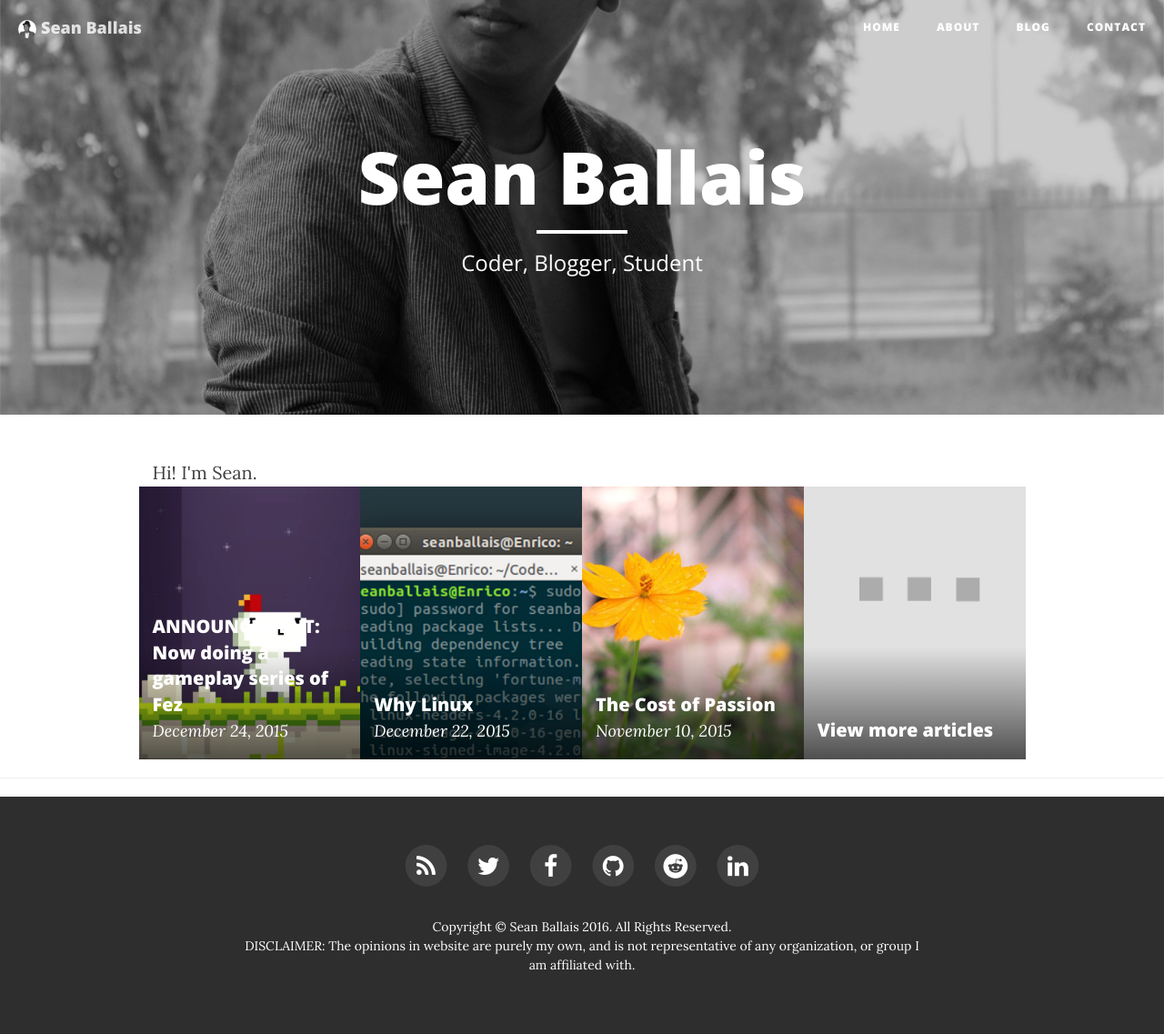
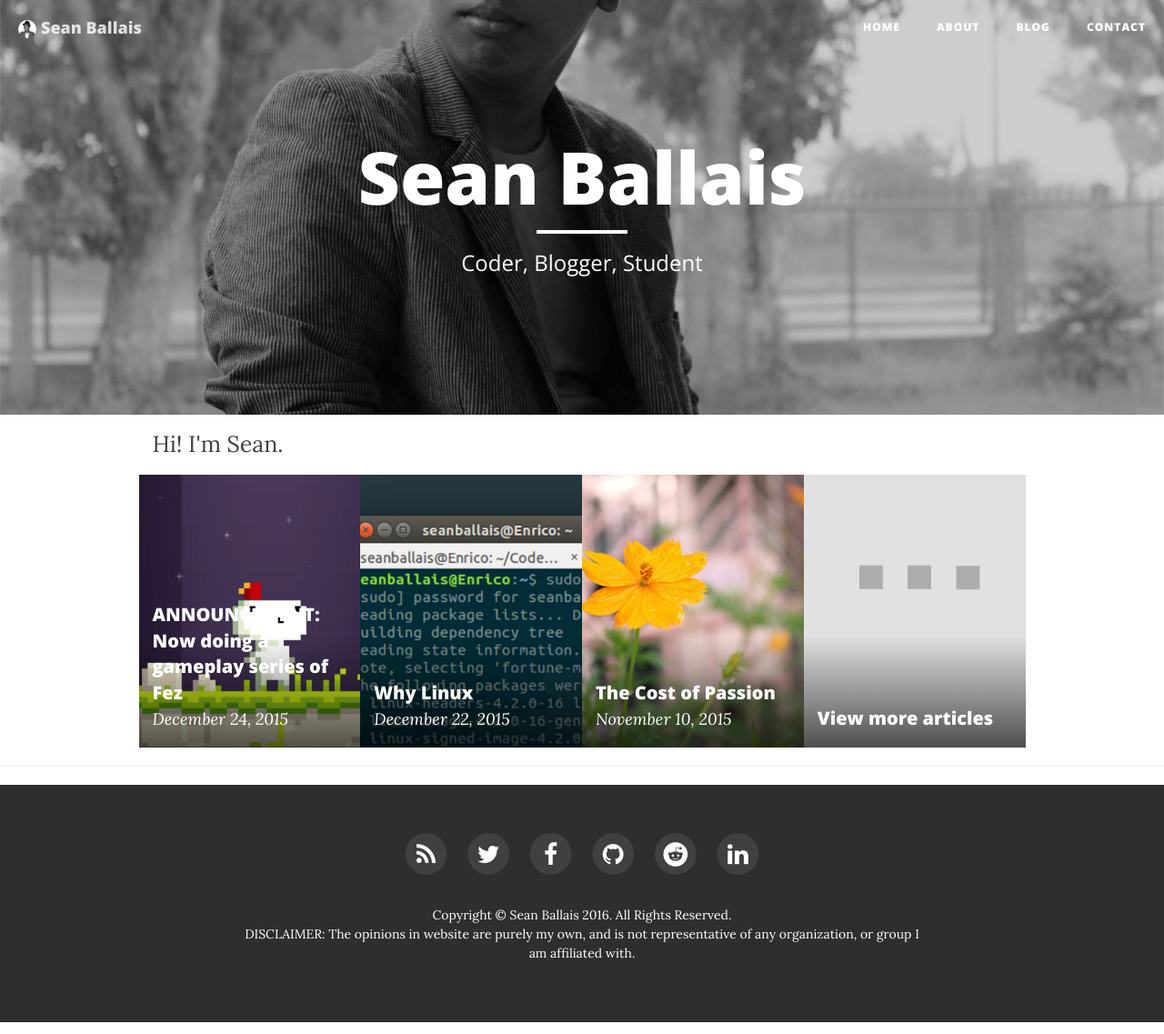
Before and after one commit to seanballais/seanballais.github.io, a Jekyll site: the page built from index.html, in a window 1280 px wide. Shown: the whole page at 91% size. Built offline with Jekyll 4.4.1, drawn with Linux system fonts in a browser that asks for light colours; nearby versions of some CDN libraries; the list of posts is cut into pages by our own code.

Commit message:
Added the properties to the text below the header image.

```diff
--- a/less/clean-blog.less
+++ b/less/clean-blog.less
@@ -167,7 +167,7 @@ hr.small {
 	background-attachment: scroll;
 	.background-cover;
 	// NOTE: Background images are set within the HTML using inline CSS!
-	margin-bottom: 50px;
+	margin-bottom: 15px;
 	.site-heading,
 	.post-heading,
 	.page-heading {
@@ -234,6 +234,10 @@ hr.small {
 }
 
 // Post Preview Pages
+.intro {
+	padding-bottom: 15px;
+	font-size: 25px;
+}
 
 .post-preview {
 	background: no-repeat center center;
--- a/static/css/clean-blog.css
+++ b/static/css/clean-blog.css
@@ -144,7 +144,7 @@ hr.small {
   -moz-background-size: cover;
   background-size: cover;
   -o-background-size: cover;
-  margin-bottom: 50px;
+  margin-bottom: 15px;
 }
 .intro-header .site-heading,
 .intro-header .post-heading,
@@ -213,6 +213,10 @@ hr.small {
   .intro-header .post-heading .subheading {
     font-size: 30px;
   }
+}
+.intro {
+  padding-bottom: 15px;
+  font-size: 25px;
 }
 .post-preview {
   background: no-repeat center center;
```
Also changed, not shown: static/css/clean-blog.min.css.
